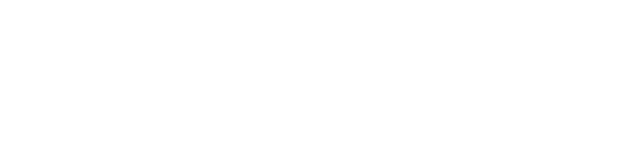
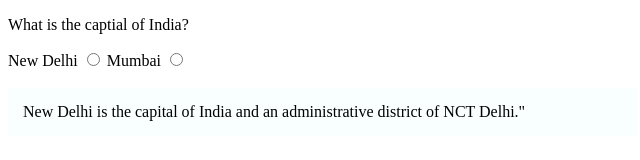
Before and after one commit to acciojob/trivia-MajetiSaiSowjanya, a website: page main.html in a window 1280 px wide. Shown: the whole page, without its empty margins (0-640 px from the left). Drawn offline with Linux system fonts and the light colour scheme.

Commit message:
created a submission

```diff
--- a/main.html
+++ b/main.html
@@ -10,7 +10,18 @@
 	<!-- the entire body must be written by student -->
     <script type="text/javascript" src="./script.js">
 </script>
+	<p> What is the captial of India?</p>
+	<label for="New Delhi"> New Delhi </label>
+	<input type="radio" name="Capital" id="Capital" value="New Delhi">
+	<label for="Mumbai"> Mumbai </label>
+	<input type="radio" name="Capital" id="Capital" value="Mumbai">
+<br>
+	<br>
 
+	<div id="main">
+
+	 New Delhi is the capital of India and an administrative district of NCT Delhi."
+	</div>
 </body>
 
 </html>
--- a/styles.css
+++ b/styles.css
@@ -1,2 +1,7 @@
 
 /* Your CSS Code here. */
+
+#main{
+ width:600px;
+ padding:15px;
+ background-color:	 #f8fffe;
```
